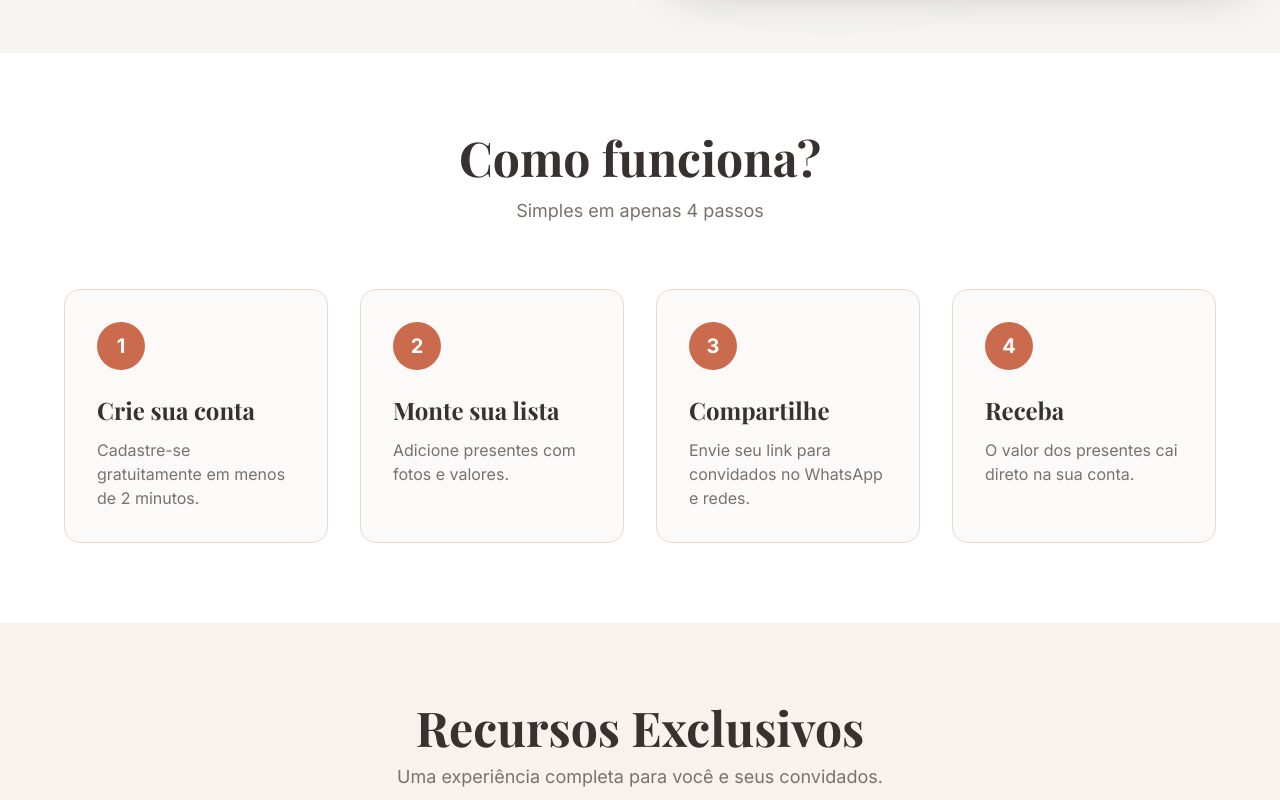
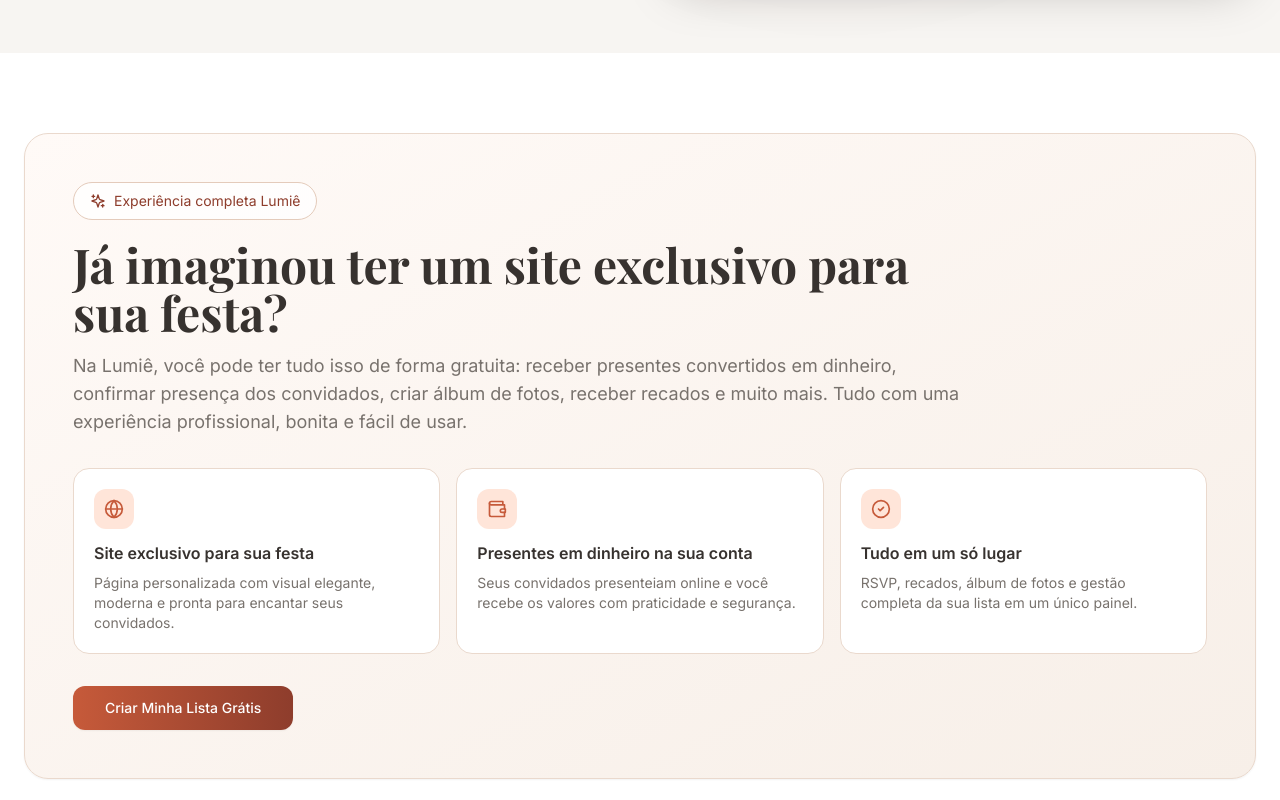
Before and after one commit to lumieconvites-netizen/lumie-presentes, a Next.js app: page / in a window 1280 px wide. Shown: the part 740-1540 px from the top of the page. Built offline with nearby package versions, Linux system fonts and the light colour scheme; no server answers.

Commit message:
feat: add premium value section on home and push how-it-works down

```diff
--- a/app/page.tsx
+++ b/app/page.tsx
@@ -2,7 +2,7 @@ import Link from 'next/link';
 import Image from 'next/image';
 import { Button } from '@/components/ui/button';
 import { Navbar } from '@/components/layout/navbar';
-import { CalendarCheck2, ImageIcon, MessageCircleHeart, TimerReset, Sparkles, CreditCard } from 'lucide-react';
+import { CalendarCheck2, ImageIcon, MessageCircleHeart, TimerReset, Sparkles, CreditCard, Wallet, Globe, CheckCircle2 } from 'lucide-react';
 
 const heroSlides = [
   { src: '/hero-slides/15-anos-01.jpg', alt: 'Festa de 15 anos 1' },
@@ -46,6 +46,24 @@ const features = [
     title: 'Muito Mais',
     text: 'Editor por blocos, temas personalizados, checkout PIX e gestão completa.',
     icon: Sparkles,
+  },
+];
+
+const homeHighlights = [
+  {
+    title: 'Site exclusivo para sua festa',
+    text: 'Página personalizada com visual elegante, moderna e pronta para encantar seus convidados.',
+    icon: Globe,
+  },
+  {
+    title: 'Presentes em dinheiro na sua conta',
+    text: 'Seus convidados presenteiam online e você recebe os valores com praticidade e segurança.',
+    icon: Wallet,
+  },
+  {
+    title: 'Tudo em um só lugar',
+    text: 'RSVP, recados, álbum de fotos e gestão completa da sua lista em um único painel.',
+    icon: CheckCircle2,
   },
 ];
 
@@ -144,6 +162,48 @@ export default function HomePage() {
 
       <section className="py-20 bg-white">
         <div className="container mx-auto px-6">
+          <div className="rounded-3xl border border-[#ead9cd] bg-gradient-to-br from-[#fffaf7] to-[#f7efe8] p-8 md:p-12 shadow-sm">
+            <div className="max-w-4xl">
+              <span className="inline-flex items-center gap-2 rounded-full border border-[#e4cbbb] bg-white/80 px-4 py-2 text-sm text-[#8e3d2c]">
+                <Sparkles className="h-4 w-4" />
+                Experiência completa Lumiê
+              </span>
+              <h2 className="mt-5 font-display text-4xl md:text-5xl font-bold text-foreground leading-tight">
+                Já imaginou ter um site exclusivo para sua festa?
+              </h2>
+              <p className="mt-4 text-lg text-muted-foreground">
+                Na Lumiê, você pode ter tudo isso de forma gratuita: receber presentes convertidos em dinheiro,
+                confirmar presença dos convidados, criar álbum de fotos, receber recados e muito mais. Tudo com
+                uma experiência profissional, bonita e fácil de usar.
+              </p>
+            </div>
+
+            <div className="mt-8 grid md:grid-cols-3 gap-4">
+              {homeHighlights.map((item) => {
+                const Icon = item.icon;
+                return (
+                  <div key={item.title} className="rounded-2xl bg-white border border-[#ead9cd] p-5">
+                    <span className="inline-flex h-10 w-10 items-center justify-center rounded-xl bg-[#ffe5d9] text-[#c65a3a] mb-3">
+                      <Icon className="h-5 w-5" />
+                    </span>
+                    <h3 className="font-semibold text-foreground">{item.title}</h3>
+                    <p className="mt-2 text-sm text-muted-foreground">{item.text}</p>
+                  </div>
+                );
+              })}
+            </div>
+
+            <div className="mt-8">
+              <Button asChild size="lg" className="bg-gradient-to-r from-terracota-500 to-terracota-700 text-white hover:from-terracota-600 hover:to-terracota-800 shadow-sm rounded-xl px-8">
+                <Link href="/cadastro">Criar Minha Lista Grátis</Link>
+              </Button>
+            </div>
+          </div>
+        </div>
+      </section>
+
+      <section className="py-20 bg-white">
+        <div className="container mx-auto px-6">
           <div className="text-center mb-16">
             <h2 className="font-display text-4xl md:text-5xl font-bold text-foreground mb-4">Como funciona?</h2>
             <p className="text-lg text-muted-foreground">Simples em apenas 4 passos</p>
```
